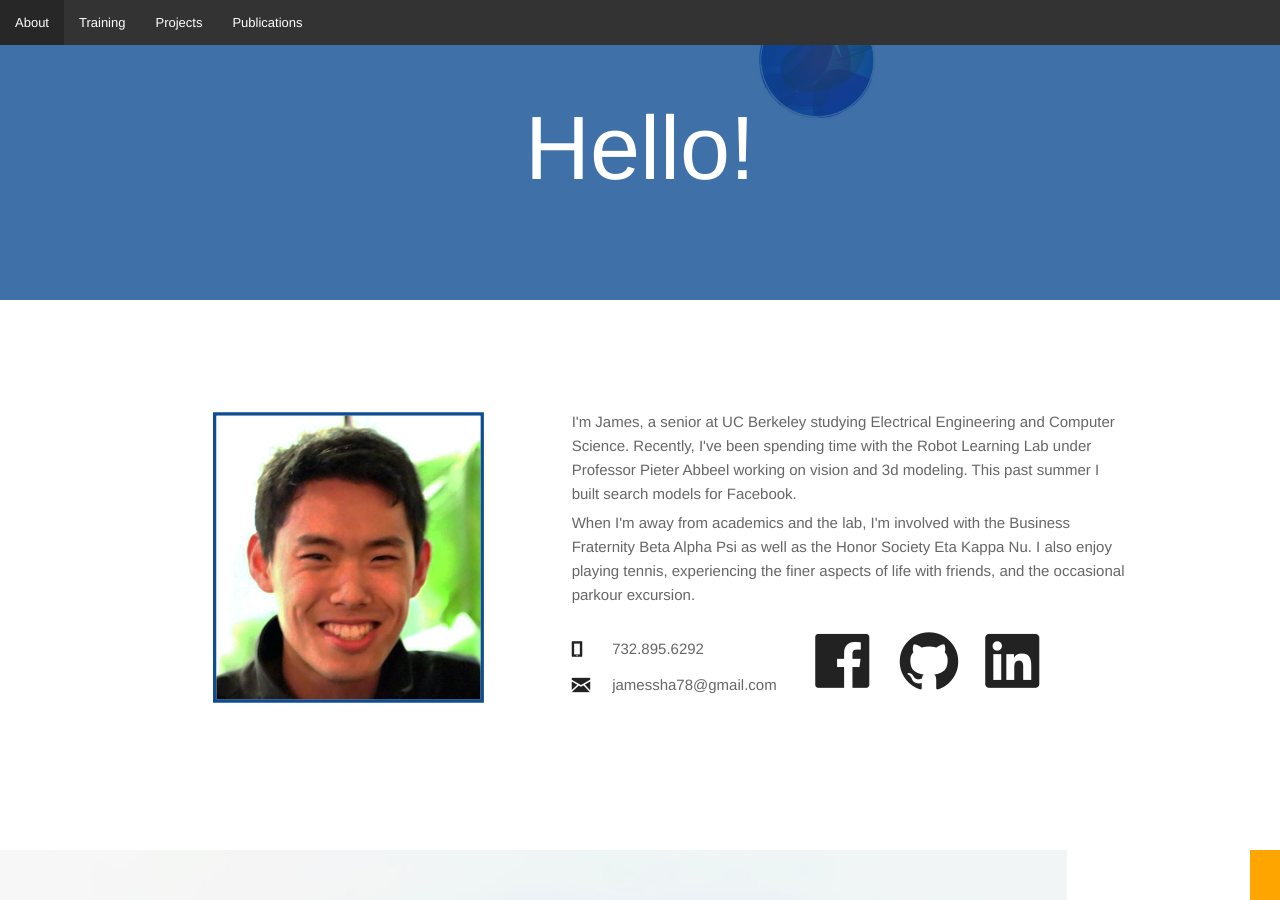
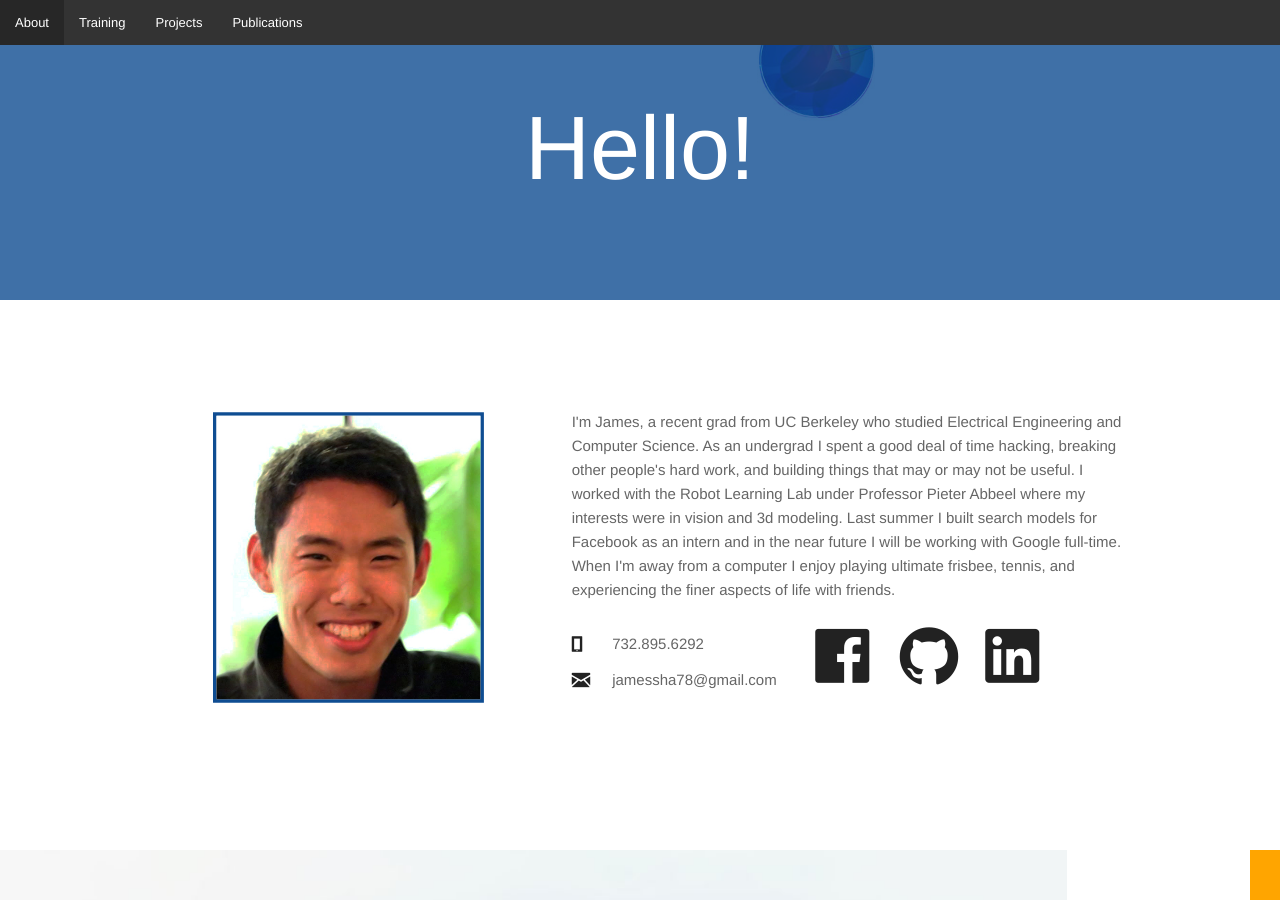
Before and after one commit to thedavidzhao/jamessha.github.io, a Jekyll site: the page built from index.html, in a window 1280 px wide and 900 px high. Built offline with Jekyll 4.4.1, drawn with Linux system fonts in a browser that asks for light colours; nearby versions of some CDN libraries.

Commit message:
updated blurb

```diff
--- a/index.html
+++ b/index.html
@@ -48,8 +48,7 @@ layout: default
             </div>
           </div>
           <div id="about-blurb" class="small-7 columns">
-            <p>I'm James, a senior at UC Berkeley studying Electrical Engineering and Computer Science. Recently, I've been spending time with the Robot Learning Lab under Professor Pieter Abbeel working on vision and 3d modeling. This past summer I built search models for Facebook.</p>
-            <p>When I'm away from academics and the lab, I'm involved with the Business Fraternity Beta Alpha Psi as well as the Honor Society Eta Kappa Nu. I also enjoy playing tennis, experiencing the finer aspects of life with friends, and the occasional parkour excursion.</p>
+            <p>I'm James, a recent grad from UC Berkeley who studied Electrical Engineering and Computer Science. As an undergrad I spent a good deal of time hacking, breaking other people's hard work, and building things that may or may not be useful. I worked with the Robot Learning Lab under Professor Pieter Abbeel where my interests were in vision and 3d modeling. Last summer I built search models for Facebook as an intern and in the near future I will be working with Google full-time. When I'm away from a computer I enjoy playing ultimate frisbee, tennis, and experiencing the finer aspects of life with friends.</p>
             <div class="row icons">
               <div class="small-5 columns">
                 <div class="row contact-info">
@@ -255,12 +254,12 @@ layout: default
             <div class="title">
               <h2>Publications</h2>
             </div>
-            <a href="http://www.cs.berkeley.edu/~pabbeel/papers/2014-ICRA-BigBIRD.pdf"><div class="publication publication-link">
+            <a href="media/2014-ICRA-BigBIRD.pdf"><div class="publication publication-link">
                 <p>Arjun Singh, James Sha, Karthik Narayan, Tudor Achim, Pieter Abbeel.</p>
                 <p>BigBIRD: A small-Scale 3D Database of Object Instances.</p>
                 <p>In the proceedings of the IEEE International Conference on Robotics and Automation (ICRA), 2014.</p>
             </a></div>
-            <a href="http://www.cs.berkeley.edu/~pabbeel/papers/2015-ICRA-3D-scanning.pdf"><div class="publication publication-link">
+            <a href="media/2015-ICRA-3D-scanning.pdf"><div class="publication publication-link">
                 <p>Karthik S. Narayan, James Sha, Arjun Singh, Pieter Abbeel.</p>
                 <p>Range Sensor and Silhouette Fusion for High-Quality 3D Scanning.</p>
                 <p>In the proceedings of the IEEE International Conference on Robotics and Automation (ICRA), 2015.</p>
```
Also changed, not shown: 2 other files.
